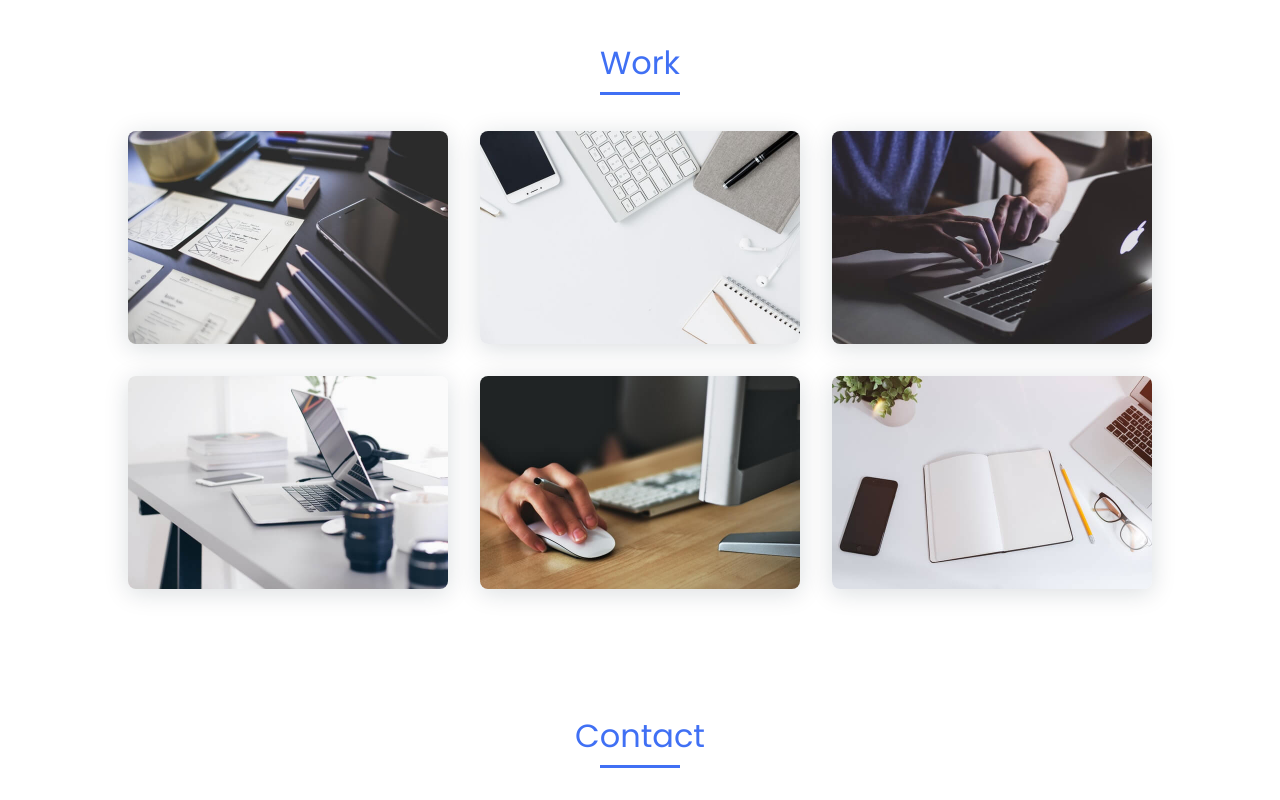
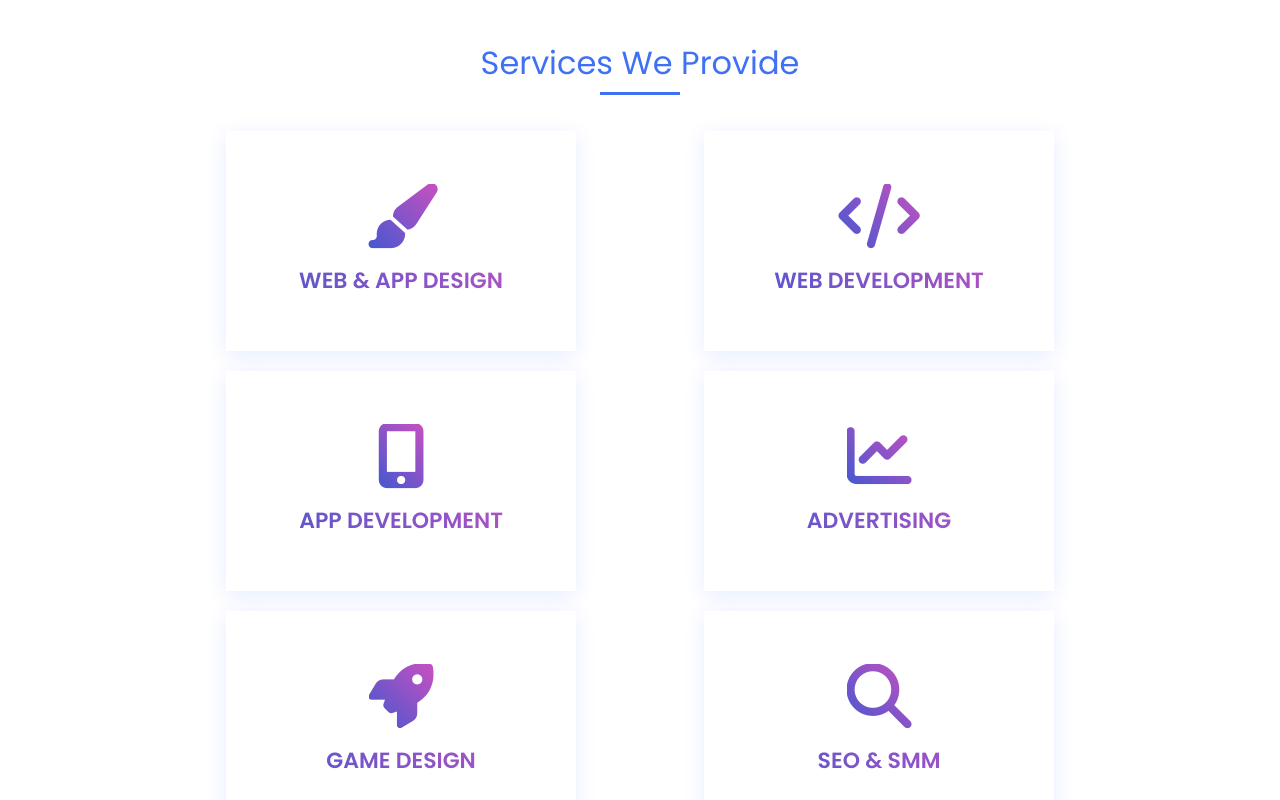
Before and after one commit to rsshonjoydas/portfolio-sample, a React app: page / in a window 1280 px wide. Shown: the part 2040-2840 px from the top of the page. Built offline with nearby package versions, Linux system fonts and the light colour scheme; some icons are missing.

Commit message:
Services pages

```diff
--- a/src/App.tsx
+++ b/src/App.tsx
@@ -4,6 +4,7 @@ import About from "./pages/About";
 import Contact from "./pages/Contact";
 import Home from "./pages/Home";
 import NotFound from "./pages/NotFound";
+import Services from "./pages/Services";
 import Skill from "./pages/Skill";
 import Testimonial from "./pages/Testimonial";
 
@@ -15,6 +16,7 @@ const App = () => {
           <Route path="/" exact={true} component={Home} />
           <Route path="/about" exact={true} component={About} />
           <Route path="/skills" exact={true} component={Skill} />
+          <Route path="/services" exact={true} component={Services} />
           <Route path="/testimonials" exact={true} component={Testimonial} />
           <Route path="/contact" exact={true} component={Contact} />
           <Route path="*" component={NotFound} />
--- /dev/null
+++ b/src/adapters/service-card.tsx
@@ -0,0 +1,44 @@
+export default [
+  {
+    id: "1",
+    icon: "fa fa-paint-brush",
+    title: "Web & App Design",
+    label:
+      "Lorem ipsum dolor sit amet, consectetur adipisicing elit. Rem in deleniti vitae beatae veritatis aliquid porro perspiciatis dolores impedit ad.",
+  },
+  {
+    id: "2",
+    icon: "fa fa-code",
+    title: "Web Development",
+    label:
+      "Lorem ipsum dolor sit amet, consectetur adipisicing elit. Rem in deleniti vitae beatae veritatis aliquid porro perspiciatis dolores impedit ad.",
+  },
+  {
+    id: "3",
+    icon: "fa fa-mobile-alt",
+    title: "App Development",
+    label:
+      "Lorem ipsum dolor sit amet, consectetur adipisicing elit. Rem in deleniti vitae beatae veritatis aliquid porro perspiciatis dolores impedit ad.",
+  },
+  {
+    id: "4",
+    icon: "fas fa-chart-line",
+    title: "Advertising",
+    label:
+      "Lorem ipsum dolor sit amet, consectetur adipisicing elit. Rem in deleniti vitae beatae veritatis aliquid porro perspiciatis dolores impedit ad.",
+  },
+  {
+    id: "5",
+    icon: "fas fa-rocket",
+    title: "Game Design",
+    label:
+      "Lorem ipsum dolor sit amet, consectetur adipisicing elit. Rem in deleniti vitae beatae veritatis aliquid porro perspiciatis dolores impedit ad.",
+  },
+  {
+    id: "6",
+    icon: "fas fa-search",
+    title: "SEO & SMM",
+    label:
+      "Lorem ipsum dolor sit amet, consectetur adipisicing elit. Rem in deleniti vitae beatae veritatis aliquid porro perspiciatis dolores impedit ad.",
+  },
+];
--- a/src/components/Navbar.tsx
+++ b/src/components/Navbar.tsx
@@ -48,7 +48,7 @@ const Navbar = () => {
                   </NavLink>
                 </li>
                 <li className="nav-item nav__item">
-                  <NavLink className="nav-link nav__link" to="/service">
+                  <NavLink className="nav-link nav__link" to="/services">
                     Services
                   </NavLink>
                 </li>
--- a/src/pages/Home.tsx
+++ b/src/pages/Home.tsx
@@ -1,6 +1,7 @@
 import Header from "../components/Header";
 import About from "./About";
 import Contact from "./Contact";
+import Services from "./Services";
 import Skill from "./Skill";
 import Testimonial from "./Testimonial";
 
@@ -10,6 +11,7 @@ const Home = () => {
       <Header />
       <About />
       <Skill />
+      <Services />
       <Testimonial />
       <Contact />
     </>
--- /dev/null
+++ b/src/pages/Services.tsx
@@ -0,0 +1,32 @@
+import services from "../adapters/service-card";
+import classes from "../styles/services.module.css";
+
+const Services = () => {
+  return (
+    <div className="mb-5 section">
+      <h2 className="section-title">Services We Provide</h2>
+      <div className={classes.wrapper}>
+        {services.map((service) => {
+          return (
+            <>
+              <div className={classes.box}>
+                <div className={classes.frontFace}>
+                  <div className={classes.icon}>
+                    <i className={service.icon}></i>
+                  </div>
+                  <span>{service.title}</span>
+                </div>
+                <div className={classes.backFace}>
+                  <span>{service.title}</span>
+                  <p>{service.label}</p>
+                </div>
+              </div>
+            </>
+          );
+        })}
+      </div>
+    </div>
+  );
+};
+
+export default Services;
--- /dev/null
+++ b/src/styles/services.module.css
@@ -0,0 +1,78 @@
+.wrapper {
+  /* height: 100%;
+  width: 100%; */
+  text-align: center;
+  display: grid;
+  margin-bottom: 50px;
+  margin: 0 90px auto;
+  grid-gap: 20px;
+  grid-template-columns: repeat(auto-fit, minmax(350px, 1fr));
+}
+@media (max-width: 700px) {
+  .wrapper {
+    margin: 200px auto;
+  }
+}
+.wrapper .box {
+  width: 350px;
+  margin: 0 auto;
+  position: relative;
+  perspective: 1000px;
+}
+.wrapper .box .frontFace {
+  background: #fff;
+  height: 220px;
+  width: 100%;
+  display: flex;
+  flex-direction: column;
+  justify-content: center;
+  box-shadow: 0px 5px 20px 0px rgba(0, 81, 250, 0.1);
+  transition: all 0.5s ease;
+}
+.box .frontFace .icon {
+  height: 80px;
+}
+.box .frontFace .icon i {
+  font-size: 65px;
+}
+.box .frontFace span,
+.box .backFace span {
+  font-size: 22px;
+  font-weight: 600;
+  text-transform: uppercase;
+}
+.box .frontFace .icon i,
+.box .frontFace span {
+  background: linear-gradient(-135deg, #c850c0, #4158d0);
+  -webkit-background-clip: text;
+  -webkit-text-fill-color: transparent;
+}
+.box .backFace {
+  position: absolute;
+  top: 0;
+  left: 0;
+  z-index: 1;
+  height: 220px;
+  width: 100%;
+  padding: 30px;
+  color: #fff;
+  opacity: 0;
+  transform-style: preserve-3d;
+  backface-visibility: hidden;
+  background: linear-gradient(-135deg, #c850c0, #4158d0);
+  transform: translateY(110px) rotateX(-90deg);
+  box-shadow: 0px 5px 20px 0px rgba(0, 81, 250, 0.1);
+  transition: all 0.5s ease;
+}
+.box .backFace p {
+  margin-top: 10px;
+  text-align: justify;
+}
+.box:hover .backFace {
+  opacity: 1;
+  transform: rotateX(0deg);
+}
+.box:hover .frontFace {
+  opacity: 0;
+  transform: translateY(-110px) rotateX(90deg);
+}
```
